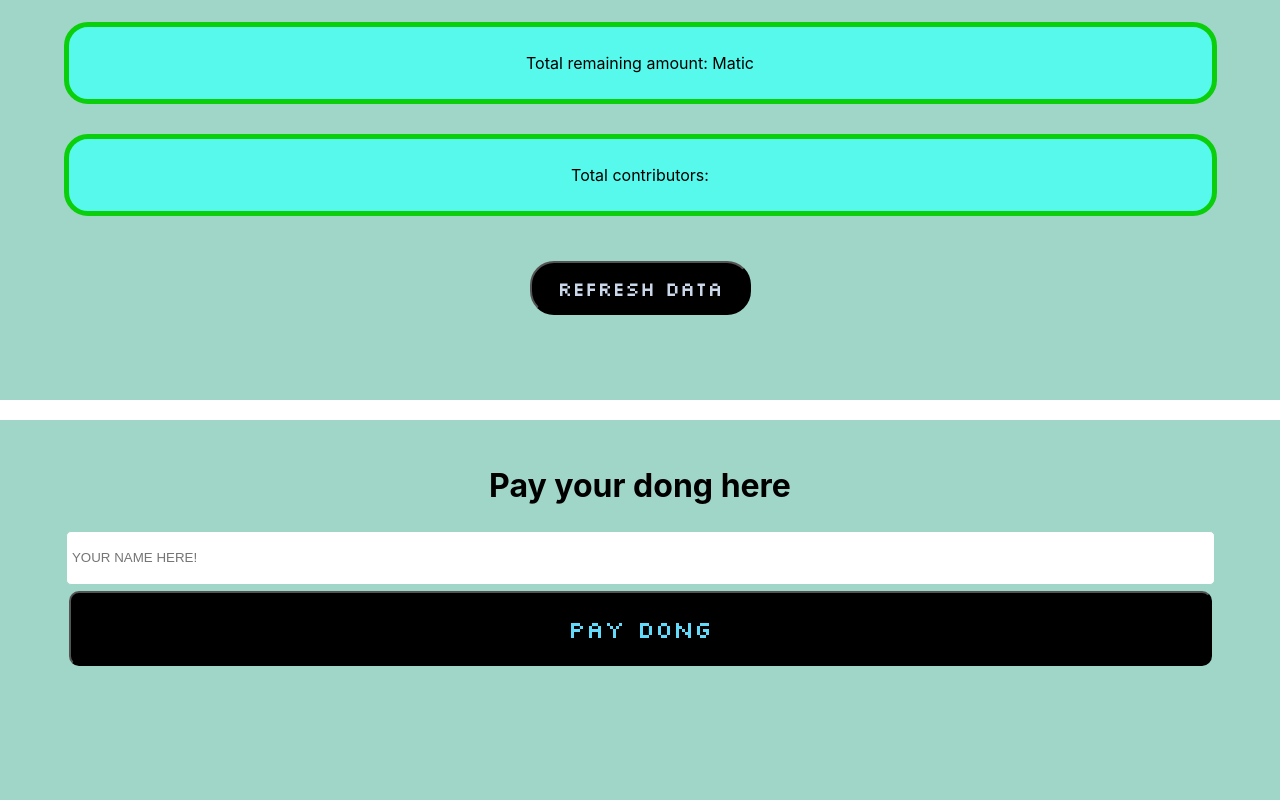
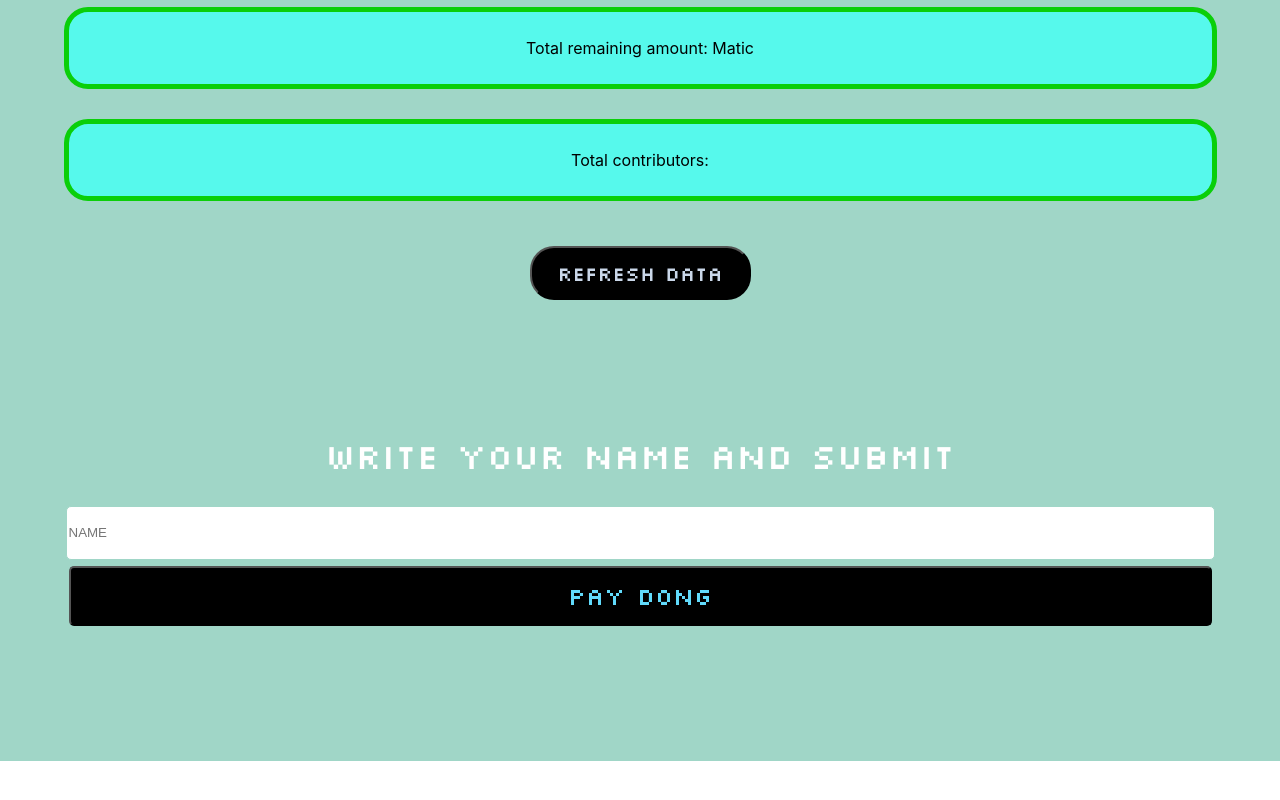
Before and after one commit to Banksy-said-hi/Dong-React, a React (Create React App) app: page /payment in a window 1280 px wide. Shown: the part 882-1682 px from the top of the page. After the commit the page ends 1643 px from the top, so only its background shows below. Built offline with nearby package versions, Linux system fonts and the light colour scheme.

Commit message:
Background fixed

```diff
--- a/src/App.css
+++ b/src/App.css
@@ -81,6 +81,12 @@
   background-color: rgb(160, 214, 199);
 }
 
+.form h1 {
+  font-family: "Silkscreen";
+  font-size: 35px;
+  color: white;
+}
+
 .form input[type="text"] {
   text-align: center;
   place-items: center;
@@ -93,11 +99,10 @@
 
 .creation-button {
   width: 90%;
+  height: 60px;
   background-color: #000000;
-  /* color: rgb(202, 215, 233); */
-  padding: 20px 30px;
   font-size: 24px;
-  border-radius: 10px;
+  border-radius: 5px;
   margin-top: 6px;
   font-family: "Silkscreen";
   color: #61dafb;
@@ -193,3 +198,8 @@
   padding-bottom: 5px;
   font-size: 17px;
 }
+
+.background {
+  background-color: rgb(160, 214, 199);
+  height: 1000px;
+}
--- a/src/components/Creation.js
+++ b/src/components/Creation.js
@@ -85,7 +85,7 @@ function Creation() {
 
 
     return (
-        <div>
+        <div className="background">
             <Link className="link" to="/"><div className="navigator-card">Home</div></Link>
             <Link className="link" to="/payment"><div className="navigator-card">Payment</div></Link>
             {/* <WalletInformation></WalletInformation> */}
@@ -95,7 +95,7 @@ function Creation() {
                 <input type="text" placeholder="Bill amount" onChange={(x) => setAmount(x.target.value)}></input>
                 <input type="text" placeholder="Size of the group" onChange={(x) => setContributors(x.target.value)}></input>
                 <br></br>
-                <input className="creation-button" type="submit" value={deploymentMessage} ></input>
+                <input className="creation-button" type="submit" value={deploymentMessage}></input>
             </form>
 
             <div className="App">
--- a/src/components/Payment.js
+++ b/src/components/Payment.js
@@ -135,7 +135,7 @@ function Payment() {
     }
 
     return (
-        <div>
+        <div className="background">
             <Link className="link" to="/"><div className="navigator-card">Home</div></Link>
             <Link className="link" to="/creation"><div className="navigator-card">Creation</div></Link>
             {/* <button onClick={test}>Click here</button> */}
@@ -172,13 +172,10 @@ function Payment() {
                 </div>
             </form>
 
-            <br></br>
-
-
 
             <form className="form" onSubmit={handleSubmit}>
-                <h1>Pay your dong here</h1>
-                <input type="text" placeholder=" YOUR NAME HERE!" onChange={handleChange}></input><br></br>
+                <h1>Write your name and submit</h1>
+                <input type="text" placeholder="NAME" onChange={handleChange}></input><br></br>
                 <input className="creation-button" type="submit" value="PAY DONG"></input><br></br>
                 <br></br>
                 <br></br>
```
